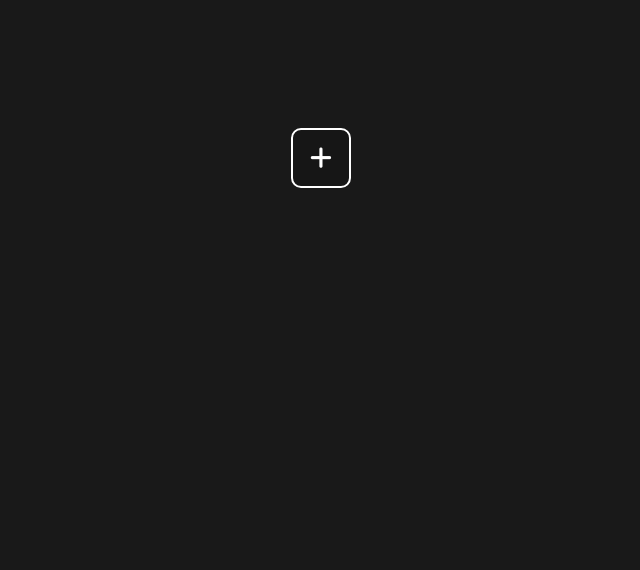
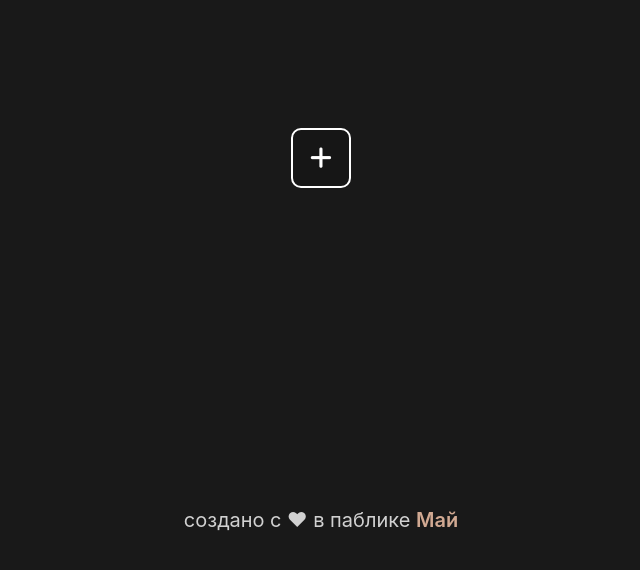
Before and after one commit to Tobias-Bot/todo-app, a React (Create React App) app: page / in a window 1280 px wide. Shown: the top 570 px of the page, without its empty margins (319-959 px from the left). Built offline with nearby package versions, Linux system fonts and the light colour scheme.

Commit message:
Added logo styles

```diff
--- a/src/App.css
+++ b/src/App.css
@@ -7,6 +7,24 @@
   left: 50%;
   transform: translateX(-50%);
   background: rgba(0, 0, 0, 0.9);
+}
+
+.logoText {
+  position: relative;
+  left: 50%;
+  transform: translateX(-50%);
+  width: 100%;
+  text-align: center;
+  margin-top: 10%;
+  margin-bottom: 5%;
+  font-size: 20px;
+  color: rgba(255, 255, 255, 0.8);
+}
+
+.source {
+  font-weight: 600;
+  color: rgba(255, 205, 176, 0.8);
+  text-decoration: none;
 }
 
 .task {
--- a/src/components/TodoList.js
+++ b/src/components/TodoList.js
@@ -135,6 +135,9 @@ class TodoList extends React.Component {
         <button className="btnAddTask" onClick={this.createNewTask}>
           <i className="fas fa-plus"></i>
         </button>
+        <div className="logoText">
+          создано с ❤ в паблике <a className="source" href="https://vk.com/warmay">Май</a>
+        </div>
       </div>
     );
   }
```
